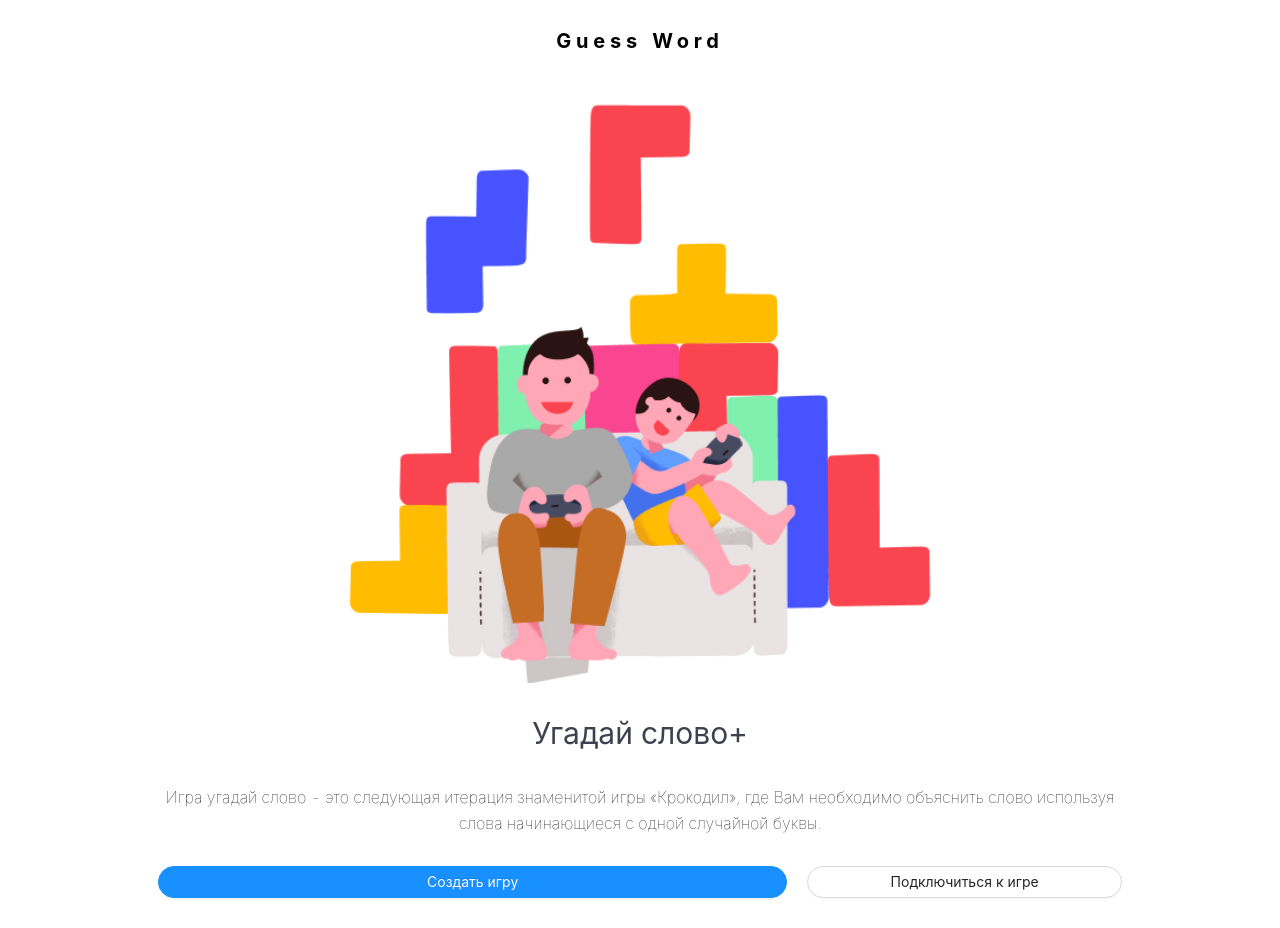
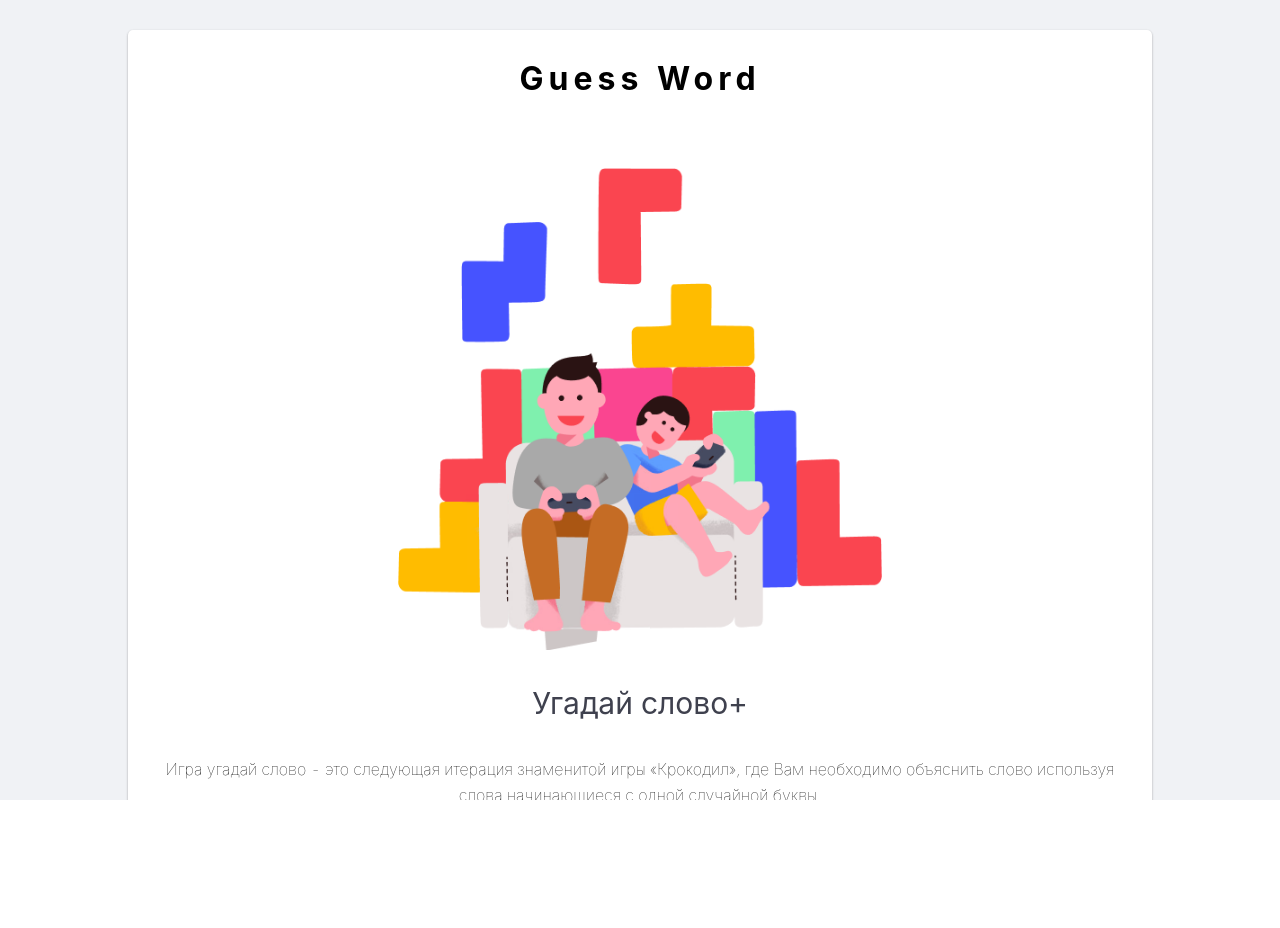
Before and after one commit to hardzeichyksiarhei/guess-word, a React (Create React App) app in the folder client/: page / in a window 1280 px wide. After the commit the page ends 800 px from the top, so only its background shows below. Built offline with nearby package versions, Linux system fonts and the light colour scheme.

Commit message:
feat: change layouts

```diff
--- a/client/src/layouts/DefaultLayout.tsx
+++ b/client/src/layouts/DefaultLayout.tsx
@@ -1,11 +1,16 @@
 import React from "react";
+import { Layout } from "antd";
 import { Outlet } from "react-router-dom";
+
+const { Content } = Layout;
 
 const DefaultLayout: React.FC = () => {
   return (
-    <div className="default-layout">
-      <Outlet />
-    </div>
+    <Layout className="default-layout">
+      <Content className="default-layout-content">
+        <Outlet />
+      </Content>
+    </Layout>
   );
 };
 
--- a/client/src/layouts/EmptyLayout.tsx
+++ b/client/src/layouts/EmptyLayout.tsx
@@ -1,11 +1,16 @@
 import React from "react";
+import { Layout } from "antd";
 import { Outlet } from "react-router-dom";
+
+const { Content } = Layout;
 
 const EmptyLayout: React.FC = () => {
   return (
-    <div className="empty-layout">
-      <Outlet />
-    </div>
+    <Layout className="empty-layout">
+      <Content className="empty-layout-content">
+        <Outlet />
+      </Content>
+    </Layout>
   );
 };
 
--- a/client/src/pages/Welcome.tsx
+++ b/client/src/pages/Welcome.tsx
@@ -22,14 +22,14 @@ const Welcome: React.FC = () => {
       <Row gutter={20}>
         <Col flex="2">
           <Link to="/create">
-            <Button type="primary" shape="round" block>
-              Создать игру
+            <Button className="text-uppercase" type="primary" shape="round" block>
+              <b>Создать игру</b>
             </Button>
           </Link>
         </Col>
         <Col flex="1">
           <Link to="/connect">
-            <Button type="default" shape="round" block>
+            <Button className="text-uppercase" type="default" shape="round" block>
               Подключиться к игре
             </Button>
           </Link>
--- /dev/null
+++ b/client/src/styles/_typography.scss
@@ -0,0 +1,3 @@
+.text-uppercase {
+  text-transform: uppercase !important;
+}
--- a/client/src/styles/app.scss
+++ b/client/src/styles/app.scss
@@ -1,15 +1,38 @@
 @import "~antd/dist/antd.css";
 
-.empty-layout {
-  padding: 30px;
-  max-width: 1024px;
-  margin: 0 auto;
+@import "typography";
+
+* {
+  padding: 0;
+  margin: 0;
+  box-sizing: border-box;
 }
 
+html,
+body {
+  font-size: 16px;
+  overflow-x: hidden;
+}
+
+.empty-layout,
 .default-layout {
+  min-height: 100vh;
   padding: 30px;
+}
+
+.empty-layout-content,
+.default-layout-content {
+  display: flex;
+  flex-direction: column;
+  justify-content: center;
+  align-items: center;
   max-width: 1024px;
+  width: 100%;
+  padding: 24px;
   margin: 0 auto;
+  background: #fff;
+  border-radius: 5px;
+  box-shadow: 0 1px 3px rgba(0, 0, 0, 0.12), 0 1px 2px rgba(0, 0, 0, 0.24);
 }
 
 .page-title {
--- a/client/src/styles/welcome.scss
+++ b/client/src/styles/welcome.scss
@@ -1,30 +1,30 @@
 .welcome-page {
+  display: flex;
+  flex-direction: column;
   &__app-logo {
     display: block;
-    max-width: 600px;
+    max-width: 500px;
     width: 100%;
     height: auto;
     margin: 30px auto;
+    flex-grow: 1;
   }
   &__game-name {
     font-weight: bold;
-    font-size: 20px;
-    line-height: 23px;
-    letter-spacing: 0.24em;
+    font-size: 2rem;
+    letter-spacing: 5px;
     color: #000;
     text-align: center;
   }
   &__title {
     font-weight: normal;
-    font-size: 30px;
-    line-height: 41px;
+    font-size: 1.875rem;
     text-align: center;
     color: #3f414e;
   }
   &__description {
     font-weight: lighter;
-    font-size: 16px;
-    line-height: 26px;
+    font-size: 1rem;
     text-align: center;
     color: #000;
     margin: 30px 0;
```
